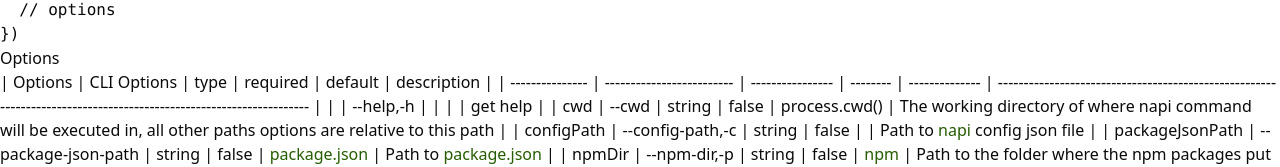
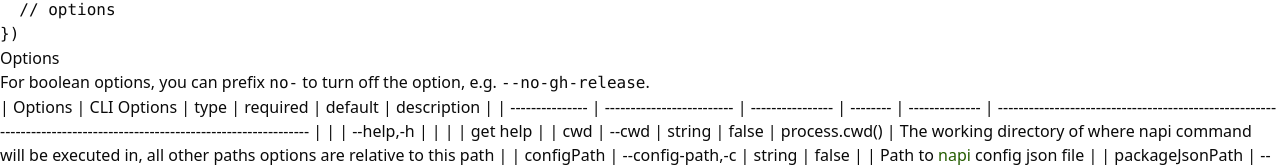
Before and after one commit to napi-rs/website, a Next.js app: page /docs/cli/pre-publish.en in a window 1280 px wide. Shown: the part 218-385 px from the top of the page. Built offline with nearby package versions, Linux system fonts and the light colour scheme.

Commit message:
doc: add --no- prefix (#343)

```diff
--- a/pages/docs/cli/pre-publish.en.mdx
+++ b/pages/docs/cli/pre-publish.en.mdx
@@ -27,6 +27,8 @@ new NapiCli().prePublish({
 
 ## Options
 
+For boolean options, you can [prefix `no-`](https://mael.dev/clipanion/docs/options#booleans) to turn off the option, e.g. `--no-gh-release`.
+
 | Options         | CLI Options               | type             | required | default        | description                                                                                                        |
 | --------------- | ------------------------- | ---------------- | -------- | -------------- | ------------------------------------------------------------------------------------------------------------------ |
 |                 | --help,-h                 |                  |          |                | get help                                                                                                           |
```
